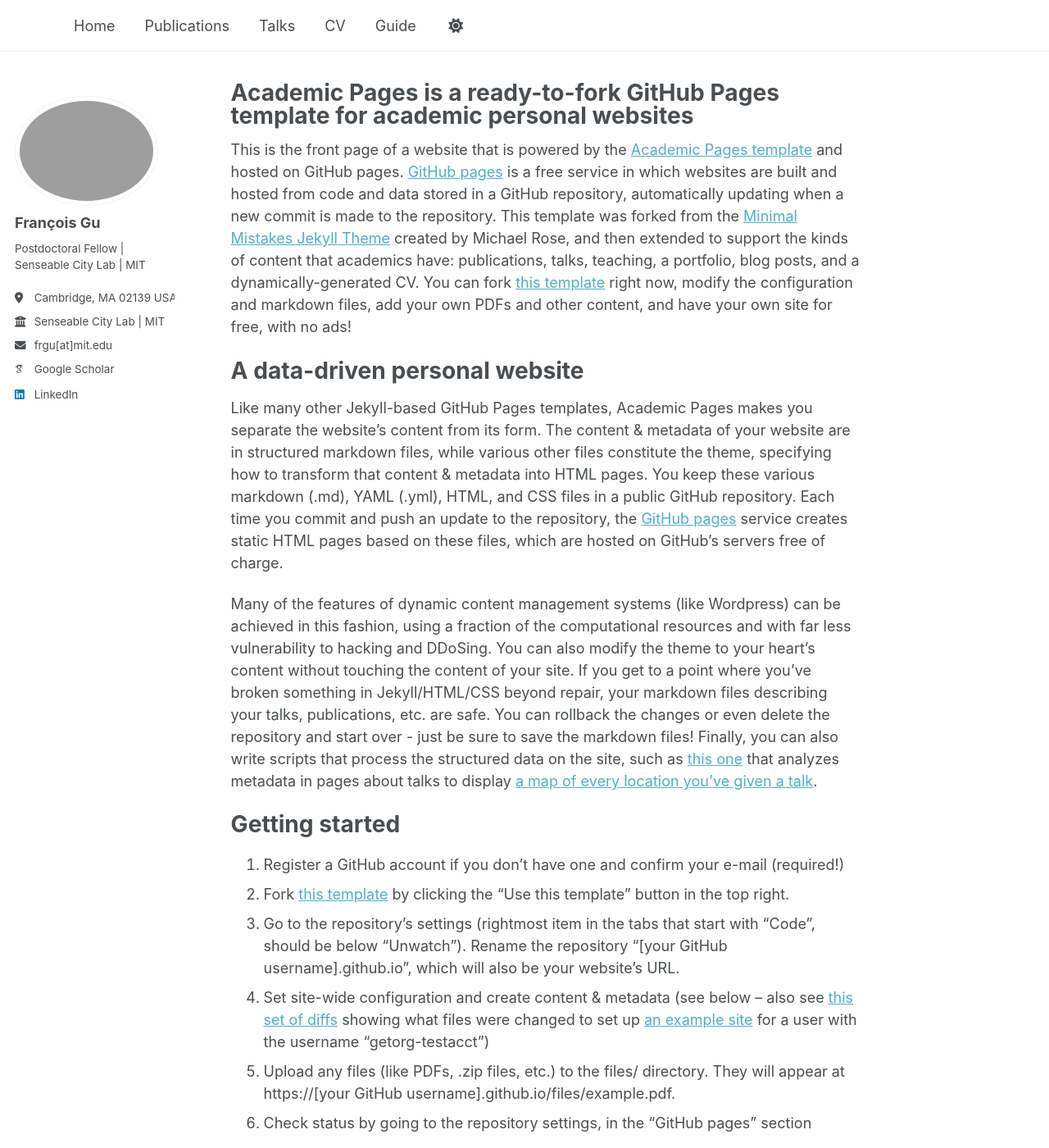
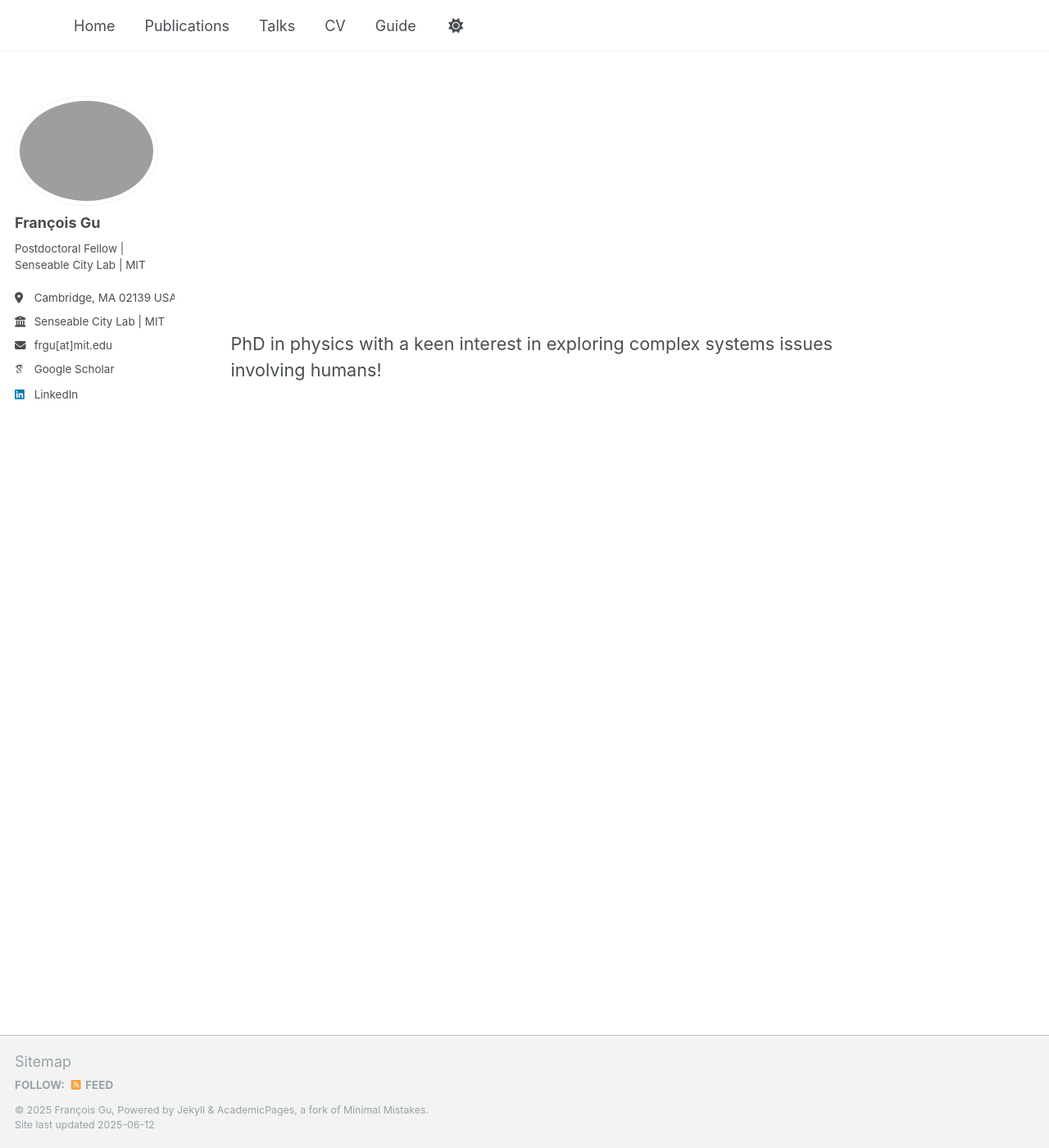
Before and after one commit to francois-gu/francois-gu.github.io, a Jekyll site: the page built from _pages/about.md, in a window 1280 px wide and 1400 px high. Shown: the whole window at 82% size. Built offline with Jekyll 4.4.1, drawn with Linux system fonts in a browser that asks for light colours; some web fonts are replaced; some of the changed text lies outside the part shown.

Commit message:
Starting Home Page

```diff
--- a/_pages/about.md
+++ b/_pages/about.md
@@ -1,13 +1,25 @@
 ---
 permalink: /
-title: "Academic Pages is a ready-to-fork GitHub Pages template for academic personal websites"
+# title: "Academic Pages is a ready-to-fork GitHub Pages template for academic personal websites"
 author_profile: true
 redirect_from:
   - /about/
   - /about.html
 ---
 
-This is the front page of a website that is powered by the [Academic Pages template](https://github.com/academicpages/academicpages.github.io) and hosted on GitHub pages. [GitHub pages](https://pages.github.com) is a free service in which websites are built and hosted from code and data stored in a GitHub repository, automatically updating when a new commit is made to the repository. This template was forked from the [Minimal Mistakes Jekyll Theme](https://mmistakes.github.io/minimal-mistakes/) created by Michael Rose, and then extended to support the kinds of content that academics have: publications, talks, teaching, a portfolio, blog posts, and a dynamically-generated CV. You can fork [this template](https://github.com/academicpages/academicpages.github.io) right now, modify the configuration and markdown files, add your own PDFs and other content, and have your own site for free, with no ads!
+<div style="display: flex; align-items: center; justify-content: center; min-height: 50vh; text-align: left;">
+  <p style="font-size: 1.2em;">
+    PhD in physics with a keen interest in exploring complex systems issues involving humans!
+  </p>
+</div>
+
+
+
+
+
+
+
+<!-- This is the front page of a website that is powered by the [Academic Pages template](https://github.com/academicpages/academicpages.github.io) and hosted on GitHub pages. [GitHub pages](https://pages.github.com) is a free service in which websites are built and hosted from code and data stored in a GitHub repository, automatically updating when a new commit is made to the repository. This template was forked from the [Minimal Mistakes Jekyll Theme](https://mmistakes.github.io/minimal-mistakes/) created by Michael Rose, and then extended to support the kinds of content that academics have: publications, talks, teaching, a portfolio, blog posts, and a dynamically-generated CV. You can fork [this template](https://github.com/academicpages/academicpages.github.io) right now, modify the configuration and markdown files, add your own PDFs and other content, and have your own site for free, with no ads!
 
 A data-driven personal website
 ======
@@ -46,4 +58,4 @@ Example: editing a markdown file for a talk
 
 For more info
 ------
-More info about configuring Academic Pages can be found in [the guide](https://academicpages.github.io/markdown/), the [growing wiki](https://github.com/academicpages/academicpages.github.io/wiki), and you can always [ask a question on GitHub](https://github.com/academicpages/academicpages.github.io/discussions). The [guides for the Minimal Mistakes theme](https://mmistakes.github.io/minimal-mistakes/docs/configuration/) (which this theme was forked from) might also be helpful.
+More info about configuring Academic Pages can be found in [the guide](https://academicpages.github.io/markdown/), the [growing wiki](https://github.com/academicpages/academicpages.github.io/wiki), and you can always [ask a question on GitHub](https://github.com/academicpages/academicpages.github.io/discussions). The [guides for the Minimal Mistakes theme](https://mmistakes.github.io/minimal-mistakes/docs/configuration/) (which this theme was forked from) might also be helpful. -->
```
